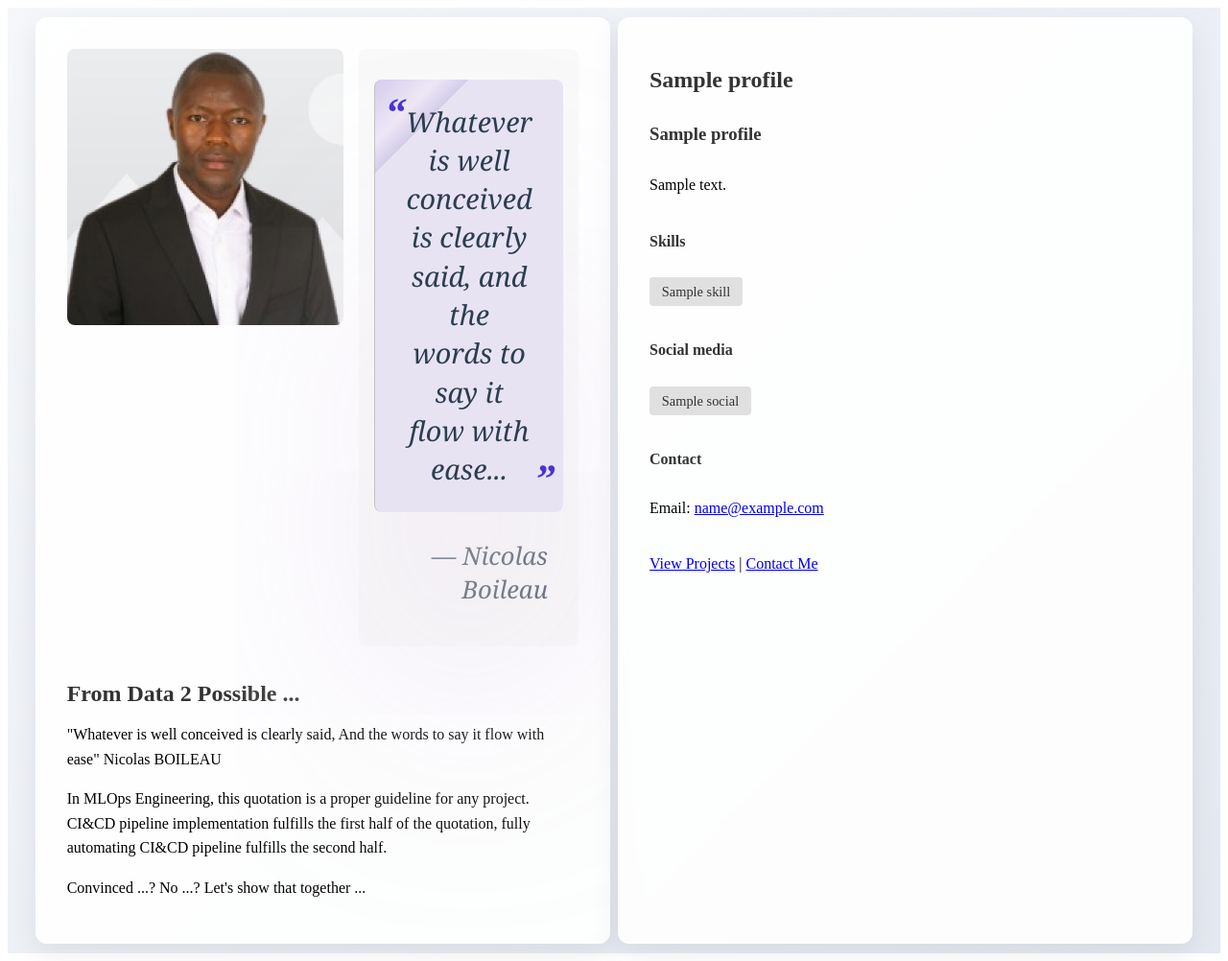
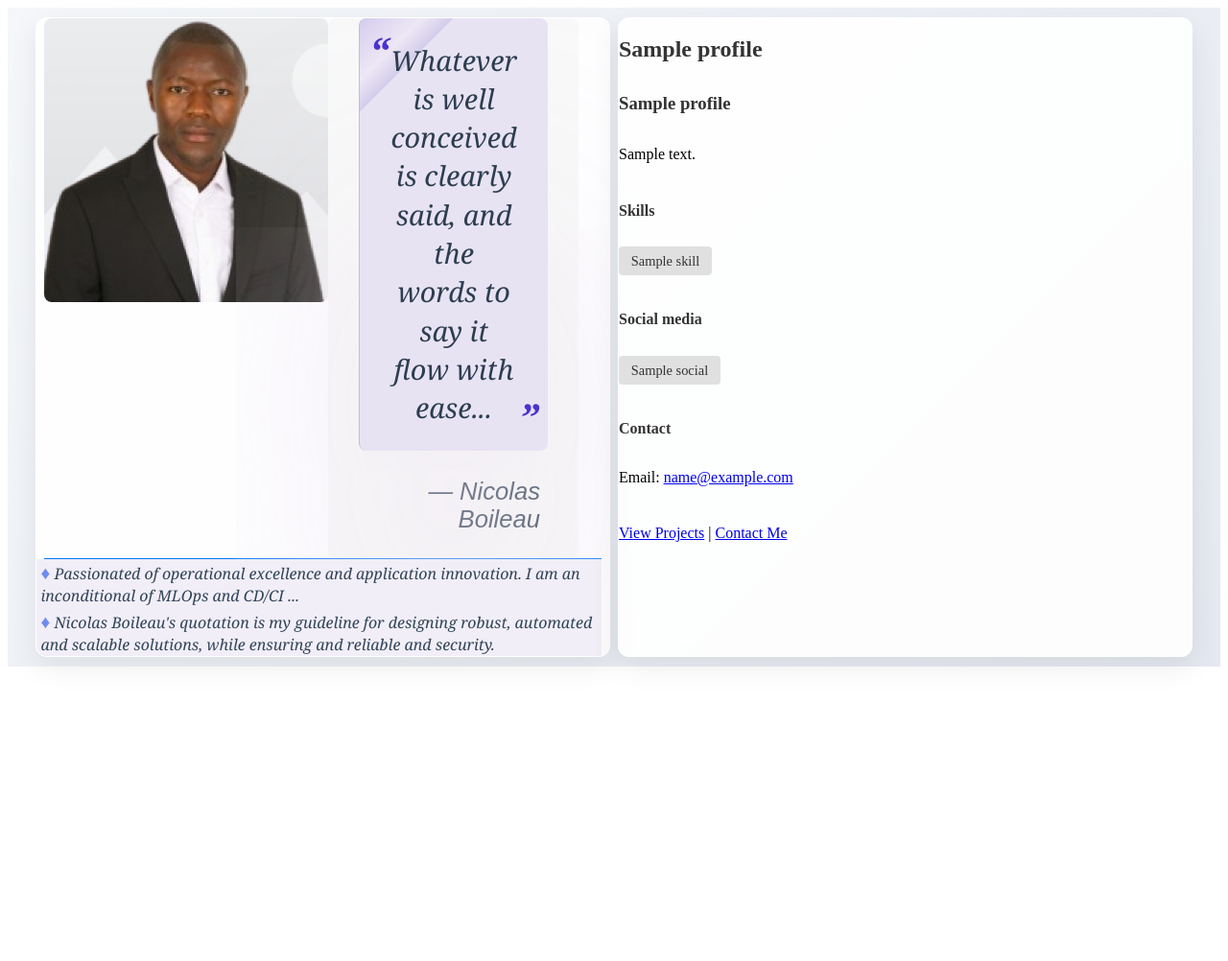
Before and after one commit to DonaldMOUAFO/portfolio, a Flask app: template templates/home.html in a window 1280 px wide. Shown: the whole page at 96% size. After the commit the page ends 695 px from the top, so only its background shows below. Run offline with Flask 3, Linux system fonts and the light colour scheme; the template is opened without the code that fills it: most values are stand-ins (such as "Sample title", 1, 10 or a date in 2020).

Commit message:
new iteration

```diff
--- a/static/style_home.css
+++ b/static/style_home.css
@@ -24,7 +24,7 @@
     flex-direction: column;
     background: rgba(255, 255, 255, 0.9);
     border-radius: 12px;
-    padding: 2rem;
+    padding: 0.1srem;
     box-shadow: 0 10px 30px rgba(0, 0, 0, 0.08);
     backdrop-filter: blur(5px);
     transition: all 0.4s cubic-bezier(0.25, 0.8, 0.25, 1);
@@ -45,8 +45,9 @@
 /* Top-left : image et citation côte à côte */
 .top-left {
     display: flex;
-    gap: 1rem;
-    margin-bottom: 1rem;
+    gap: 0;
+    margin: 0 0.5rem;
+    border-bottom: 1px solid #0777f7;
 }
 
 .top-left-left-picture {
@@ -63,7 +64,8 @@
     display: flex;
     flex-direction: column;
     justify-content: center;
-    padding: 1rem;
+    margin: 0 1.5em auto auto;
+    padding: 0 1rem;
     background-color: #f9f9f9;
     border-radius: 8px;
 }
@@ -79,9 +81,8 @@
     font-weight: normal; /* Retiré le bold pour le texte principal */
     text-align: center; /* Centré pour un rendu élégant */
     padding: 1.5rem 2rem; /* Espacement interne */
-    margin: 1rem auto;
+    margin: 0 1rem 1rem;
     max-width: 100%;
-    /*background: linear-gradient(135deg, #aaaaaa,#ffffff 15%,#999999 10%,#f7f6f8 10%);*/
     background: linear-gradient(135deg, #d4ccee,#eee7f5 10%,#d4cdeb 15%,#e8e3f3 15%);
     border-radius: 8px;
     box-shadow: 0 200px 800px rgba(237, 229, 241, 0.842); /* Ombre plus neutre */
@@ -118,25 +119,57 @@
     font-weight: bold;
     font-weight: 500;
     text-align: right;
-    padding-right: 1rem;
+    padding-right: 1.5rem;
     font-style: italic;
     color: #2c3e50;
-    font-family: Georgia, serif;
+    font-family: sans-serif;
+}
+
+/* Bottom-left : conteneur */
+.bottom-left {
+    position: relative;
+    display: flex;
+    flex-direction: column;
+    padding: 0 0;
+    margin: 0 0.5rem 0 0;
+    max-width: 100%;
+    background-color: #f1eef7;
 }
 
 /* Bottom-left : texte */
-.bottom-left {
+.motivation {
+    margin: 0 0 0.1rem 0.3rem;
     text-align: left;
+    font-style: italic;
+    font-size: 1rem;
+    color: #304357;
+    font-family: Georgia, serif;
+    padding: 0 0; /* Espacement interne */
 }
 
-.bottom-left h2 {
-    color: #333;
-    margin-bottom: 1rem;
+.process {
+    margin: 0 0 0.1rem 0.3rem;
+    text-align: left;
+    font-style: italic;
+    font-size: 1rem;
+    color: #304357;
+    font-family: Georgia, serif;
+    padding: 0 0; /* Espacement interne */
 }
 
-.bottom-left p {
-    margin-bottom: 0.8rem;
-    line-height: 1.6;
+.motivation::before {
+    content: "\2666";
+    margin: 0 0;
+    font-size: 1.2rem;
+    font-weight: bold;
+    color: #6e8cee;
+}
+
+.process::before {
+    content: "\2666";
+    font-size: 1.2rem;
+    font-weight: bold;
+    color: #6e8cee;
 }
 
 /* Right : contenu de droite */
@@ -184,4 +217,13 @@
     .top-left-left-picture, .top-left-right-quote {
         width: 100%;
     }
+    .top-left-right-quote {
+        margin: 1rem 1rem 0 0;
+        padding: 0.5rem 0%;
+        display: flex;
+        justify-content: center;
+    }
+    .author {
+        padding-right: 1.5rem;
+    }
 }
--- a/templates/home.html
+++ b/templates/home.html
@@ -21,12 +21,20 @@
                 </div>
             </div>
             <div class="bottom-left">
-                <h2>From Data 2 Possible ...</h2>
-                <p>"Whatever is well conceived is clearly said, And the words to say it flow with ease" Nicolas BOILEAU</p>
-                <p>In MLOps Engineering, this quotation is a proper guideline for any project.
-                    CI&CD pipeline implementation fulfills the first half of the quotation, fully automating CI&CD pipeline fulfills the second half.
+                <p class="motivation">
+                    Passionated of operational excellence and application innovation.
+                    I am an inconditional of MLOps and CD/CI ...
                 </p>
-                <p>Convinced ...? No ...? Let's show that together ...</p>
+                <p class="process">
+                    Nicolas Boileau's quotation is my guideline for designing robust, automated and scalable solutions,
+                    while ensuring and reliable and security.
+                </p>
+               <!-- <div class="cicd-icon">
+                    <a href="https://blogs.nvidia.com/blog/what-is-mlops/" target="_blank">
+                        <img class="fit-picture" src="../static/Remove_MLOps_CICD_bg.png"
+                        href="https://www.atlassian.com/continuous-delivery/ci-vs-ci-vs-cd">
+                    </a>
+                </div> -->
             </div>
         </div>
         <div class="right">
```
Also changed, not shown: static/MLOps-Neal-Analytics.png (added), static/Remove_MLOps_CICD_bg.png (added), static/cicd.svg (added).
